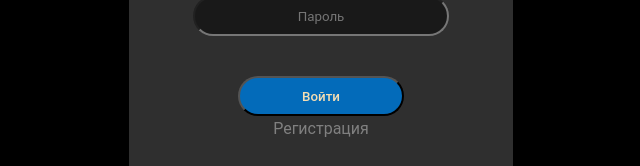
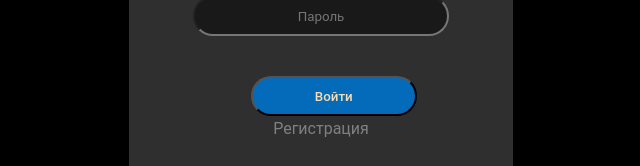
Before and after one commit to RomaTheKing/ChessProject, a React (Create React App) app in the folder frontend/: page / in a window 1280 px wide. Shown: the part 260-426 px from the top of the page, without its empty margins (319-959 px from the left). Built offline with nearby package versions, Linux system fonts and the light colour scheme.

Commit message:
Fix Home page buttons position

```diff
--- a/frontend/src/pages/Home/Home.module.scss
+++ b/frontend/src/pages/Home/Home.module.scss
@@ -2,8 +2,10 @@
 
 button {
   // margin-top: 2.5vh;
-  width: 300px;
+  position: relative;
+  width: 30vw;
   height: 40px;
+  left: 1vw;
   margin-bottom: 3px;
   font-weight: 500;
   border-radius: 10px;
```
